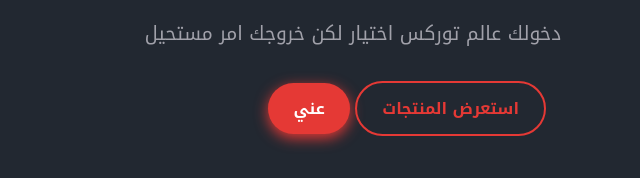
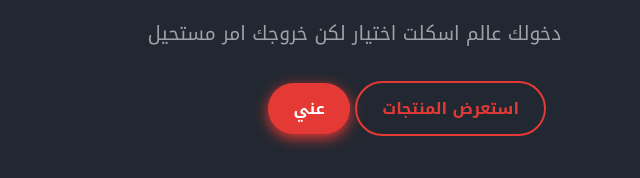
Before and after one commit to Abo0odi333/red-site, a plain HTML site: page index.html in a window 1280 px wide. Shown: the part 285-463 px from the top of the page, 585-1225 px from the left. Drawn offline with Linux system fonts and the light colour scheme; no server answers.

Commit message:
Update index.html

```diff
--- a/index.html
+++ b/index.html
@@ -1150,7 +1150,7 @@ hr{
         <div class="container hero-content" bis_skin_checked="1">
             <div class="hero-text" bis_skin_checked="1">
                 <h1>متجر اسكلت للمنتجات الرقمية</h1>
-                <p>دخولك عالم توركس اختيار لكن خروجك امر مستحيل</p>
+                <p>دخولك عالم اسكلت اختيار لكن خروجك امر مستحيل</p>
                 <div class="hero-buttons" bis_skin_checked="1">
                     <a href="#products" class="btn btn-outline">استعرض المنتجات</a>
                     <a href="#aboutMe" class="btn">عني</a>
```
